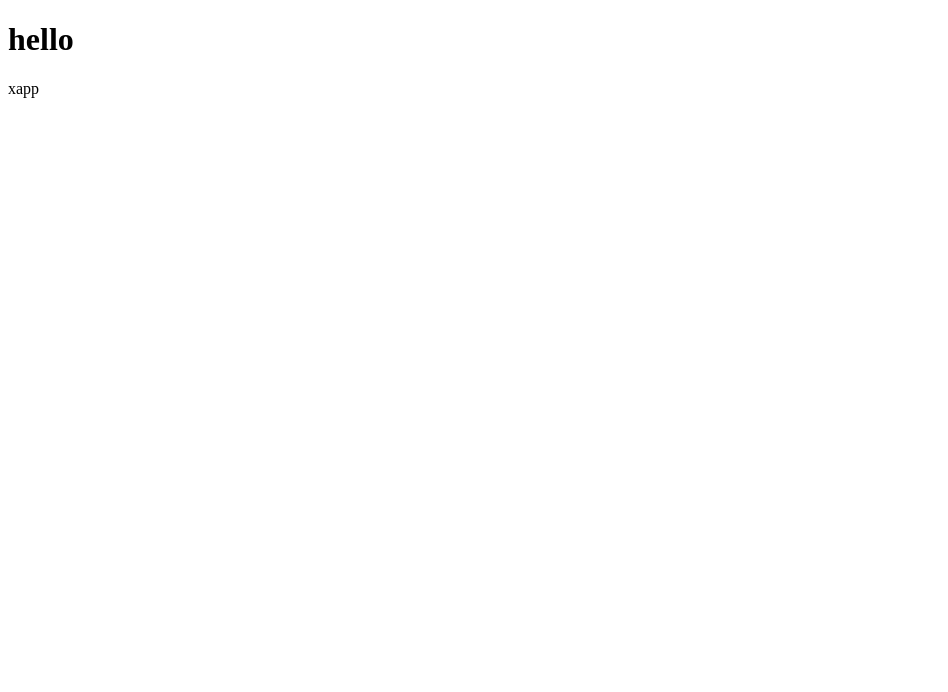
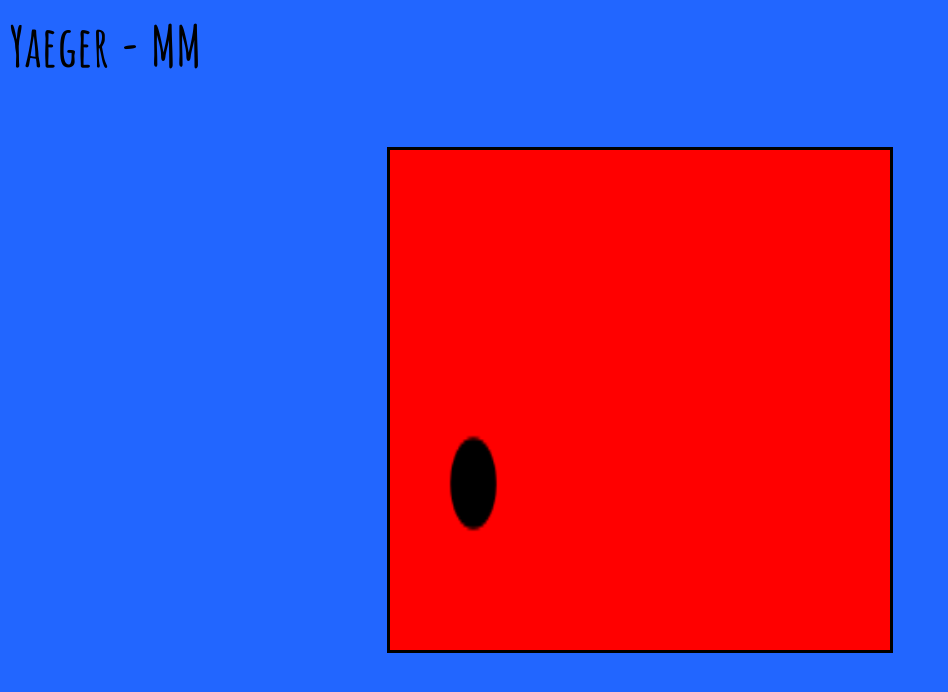
Before and after one commit to MarloPato/yaeger, a React (Create React App) app: page / in a window 1280 px wide. Shown: the top 692 px of the page, without its empty margins (0-948 px from the left). Built offline with nearby package versions, Linux system fonts and the light colour scheme.

Commit message:
added styles

```diff
--- a/public/index.html
+++ b/public/index.html
@@ -5,39 +5,23 @@
         <link rel="icon" href="%PUBLIC_URL%/favicon.ico" />
         <meta name="viewport" content="width=device-width, initial-scale=1" />
         <meta name="theme-color" content="#000000" />
-    <meta
-      name="description"
-      content="Web site created using create-react-app"
+        <meta name="description" content="Web site created using create-react-app" />
+        <link rel="apple-touch-icon" href="%PUBLIC_URL%/logo192.png" />
+
+        <link rel="manifest" href="%PUBLIC_URL%/manifest.json" />
+
+        <!-- Google fonts -->
+        <link rel="preconnect" href="https://fonts.googleapis.com" />
+        <link rel="preconnect" href="https://fonts.gstatic.com" crossorigin />
+        <link
+            href="https://fonts.googleapis.com/css2?family=Amatic+SC:wght@400;700&display=swap"
+            rel="stylesheet"
         />
-    <link rel="apple-touch-icon" href="%PUBLIC_URL%/logo192.png" />
-    <!--
-      manifest.json provides metadata used when your web app is installed on a
-      user's mobile device or desktop. See https://developers.google.com/web/fundamentals/web-app-manifest/
-    -->
-    <link rel="manifest" href="%PUBLIC_URL%/manifest.json" />
-    <!--
-      Notice the use of %PUBLIC_URL% in the tags above.
-      It will be replaced with the URL of the `public` folder during the build.
-      Only files inside the `public` folder can be referenced from the HTML.
 
-      Unlike "/favicon.ico" or "favicon.ico", "%PUBLIC_URL%/favicon.ico" will
-      work correctly both with client-side routing and a non-root public URL.
-      Learn how to configure a non-root public URL by running `npm run build`.
-    -->
         <title>React App</title>
     </head>
     <body>
         <noscript>You need to enable JavaScript to run this app.</noscript>
         <div id="root"></div>
-    <!--
-      This HTML file is a template.
-      If you open it directly in the browser, you will see an empty page.
-
-      You can add webfonts, meta tags, or analytics to this file.
-      The build step will place the bundled scripts into the <body> tag.
-
-      To begin the development, run `npm start` or `yarn start`.
-      To create a production bundle, use `npm run build` or `yarn build`.
-    -->
     </body>
 </html>
--- a/src/App.js
+++ b/src/App.js
@@ -4,7 +4,7 @@ import Canvas from "./Canvas"
 function App() {
     return (
         <div className='App'>
-            <h1>hello</h1>
+            <h1 className='logo'>Yaeger - MM</h1>
             <Canvas />
         </div>
     )
--- a/src/Canvas.jsx
+++ b/src/Canvas.jsx
@@ -1,5 +1,34 @@
-import React from "react"
+import React, { useRef, useEffect } from "react"
 
-export default function Canvas() {
-    return <div>xapp</div>
+export default function Canvas(props) {
+    const canvasRef = useRef(null)
+
+    const draw = (ctx, frameCount) => {
+        ctx.clearRect(0, 0, ctx.canvas.width, ctx.canvas.height)
+        ctx.fillStyle = "#000000"
+        ctx.beginPath()
+        ctx.arc(50, 100, 20 * Math.sin(frameCount * 0.05) ** 2, 0, 2 * Math.PI)
+        ctx.fill()
+    }
+
+    useEffect(() => {
+        const canvas = canvasRef.current
+        const context = canvas.getContext("2d")
+        let frameCount = 0
+        let animationFrameId
+
+        //Our draw came here
+        const render = () => {
+            frameCount++
+            draw(context, frameCount)
+            animationFrameId = window.requestAnimationFrame(render)
+        }
+        render()
+
+        return () => {
+            window.cancelAnimationFrame(animationFrameId)
+        }
+    }, [])
+
+    return <canvas ref={canvasRef} {...props} />
 }
--- a/src/index.js
+++ b/src/index.js
@@ -1,6 +1,7 @@
 import React from "react"
 import ReactDOM from "react-dom"
 import App from "./App"
+import "./style.css"
 
 ReactDOM.render(
     <React.StrictMode>
--- /dev/null
+++ b/src/style.css
@@ -0,0 +1,28 @@
+* {
+    margin: 0;
+    padding: 0;
+}
+
+body {
+    background: #26f;
+    height: 100vh;
+    display: flex;
+    justify-content: center;
+    align-items: center;
+}
+
+canvas {
+    border: solid 3px black;
+    width: 500px;
+    height: 500px;
+    display: block;
+    background: red;
+}
+
+.logo {
+    position: absolute;
+    top: 10px;
+    left: 10px;
+    font-family: "Amatic SC", cursive;
+    font-size: 3.5rem;
+}
```
Also changed, not shown: 1 other file (tests, documents, lock files or other folders). Lines whose indentation alone changed are shown as unchanged.
